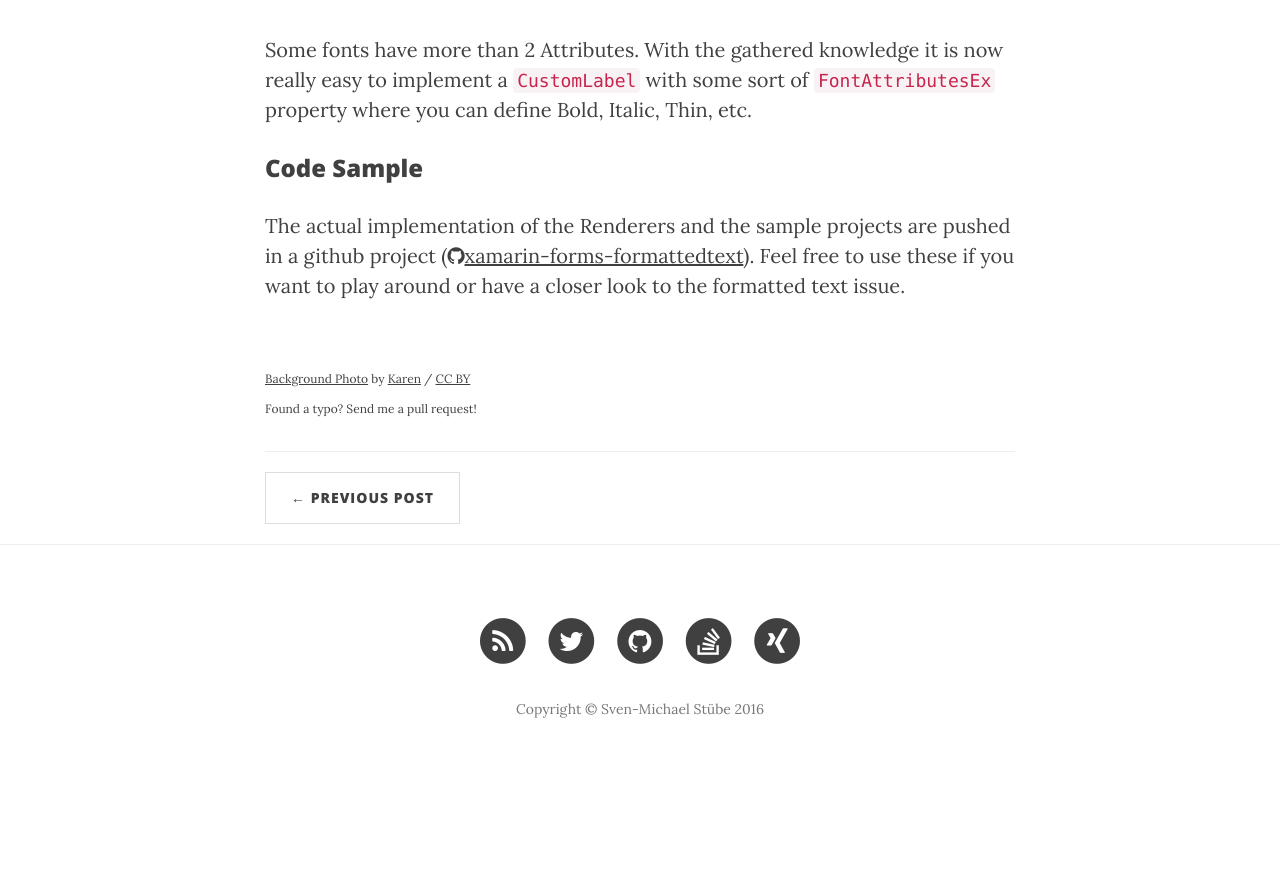
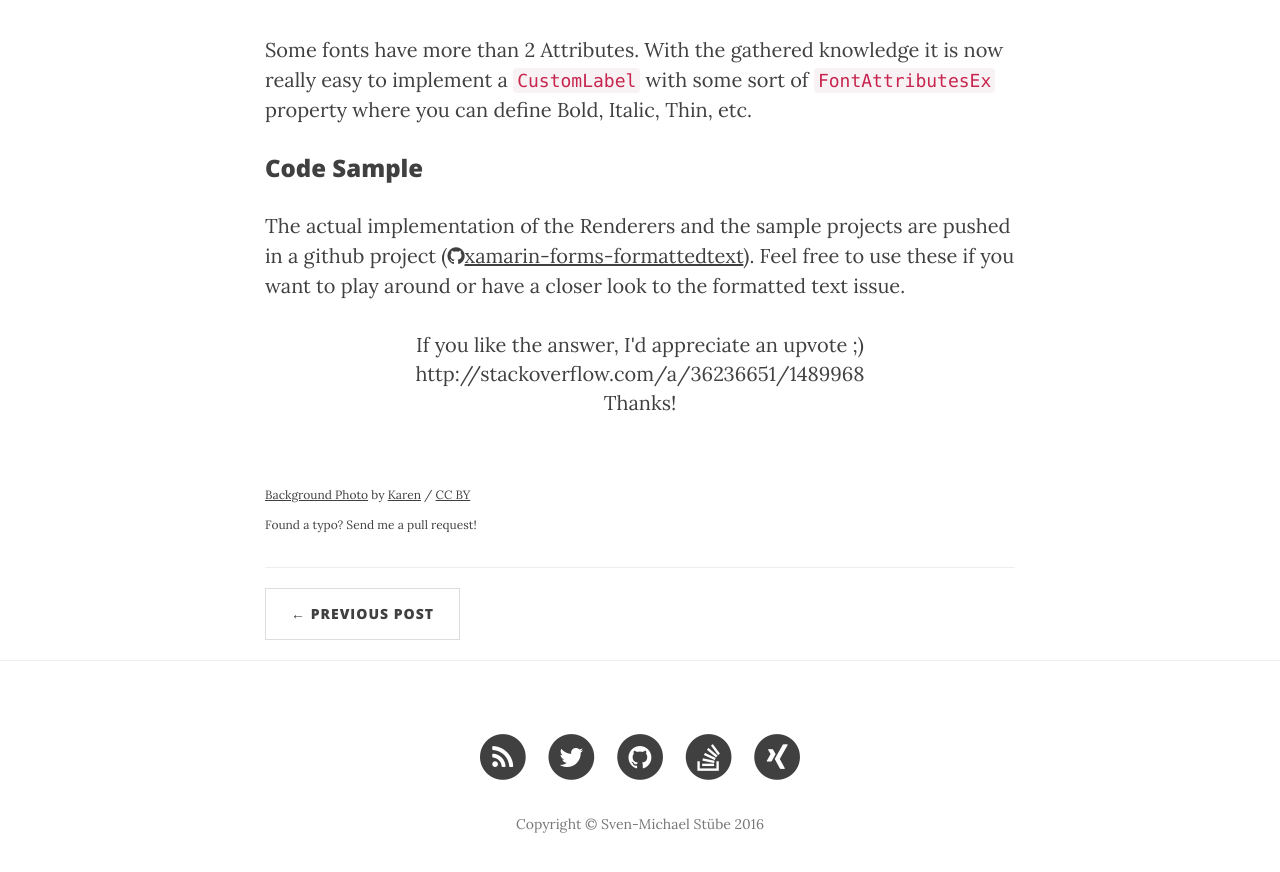
Before and after one commit to smstuebe/smstuebe.github.io, a Jekyll site: the page built from _posts/2016-04-03-formattedtext.xamrin.forms.markdown, in a window 1280 px wide and 900 px high, scrolled down 10058 px. Shown: the top 872 px of the window. Built offline with Jekyll 4.4.1, drawn with Linux system fonts in a browser that asks for light colours; nearby versions of some CDN libraries; before the commit the page ends 10843 px from its top, so only the background shows below that.

Commit message:
added some kind of reward possibility ;)

```diff
--- a/_posts/2016-04-03-formattedtext.xamrin.forms.markdown
+++ b/_posts/2016-04-03-formattedtext.xamrin.forms.markdown
@@ -225,6 +225,8 @@ Some fonts have more than 2 Attributes. With the gathered knowledge it is now re
 <h3>Code Sample</h3>
 The actual implementation of the Renderers and the sample projects are pushed in a github project (<i class="fa fa-github"></i>[xamarin-forms-formattedtext](https://github.com/smstuebe/xamarin-forms-formattedtext "xamarin-forms-formattedtext")). Feel free to use these if you want to play around or have a closer look to the formatted text issue.
 
+<center>If you like the answer, I'd appreciate an upvote ;) <br><a href="http://stackoverflow.com/a/36236651/1489968" onclick="tol('http://stackoverflow.com/a/36236651/1489968'); return false;" target="_blank" title="Answer">http://stackoverflow.com/a/36236651/1489968</a><br>Thanks!</center>
+
 
 <br>
 <small>[Background Photo](https://flic.kr/p/fJNKB "Photo") by [Karen](https://www.flickr.com/photos/56832361@N00/ "Karen") / [CC BY](http://creativecommons.org/licenses/by/2.0/ "CC BY")</small>
```
